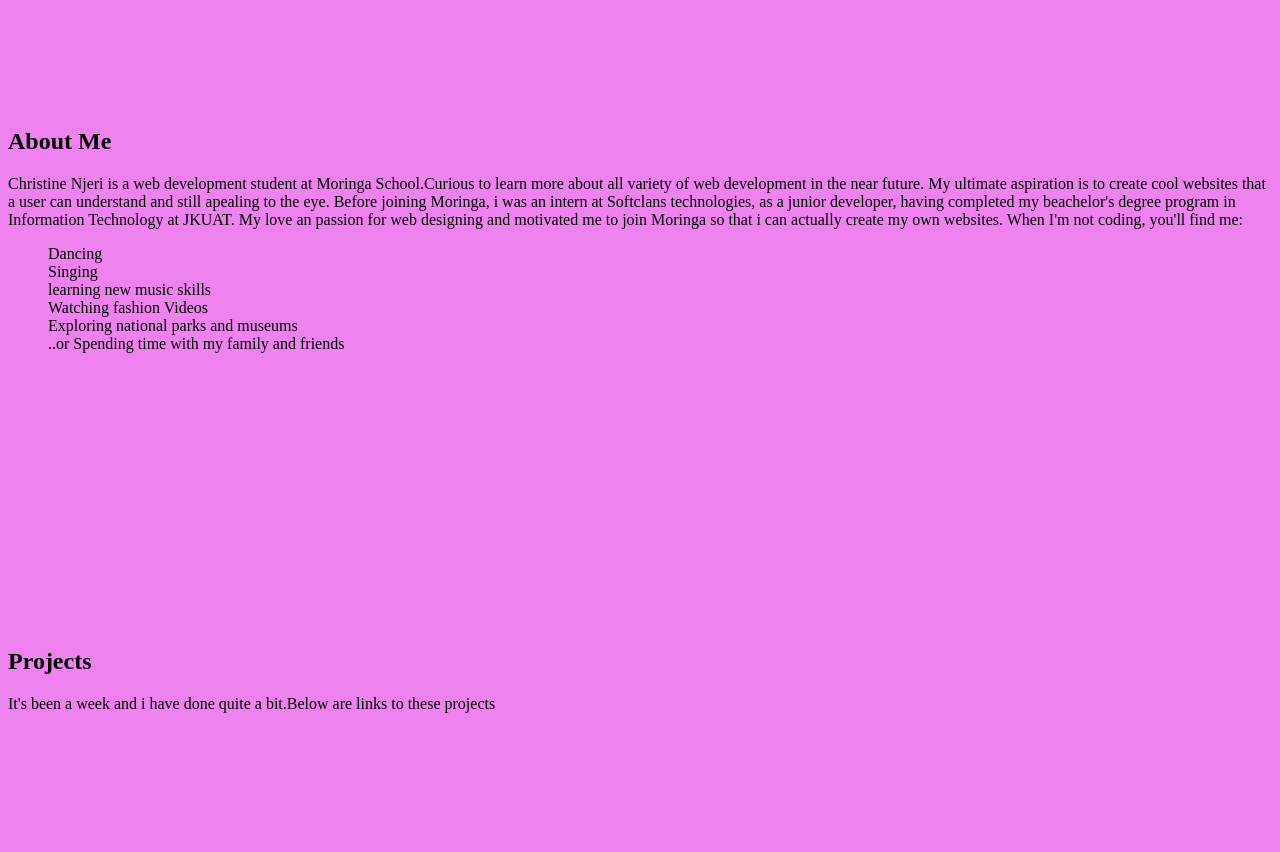
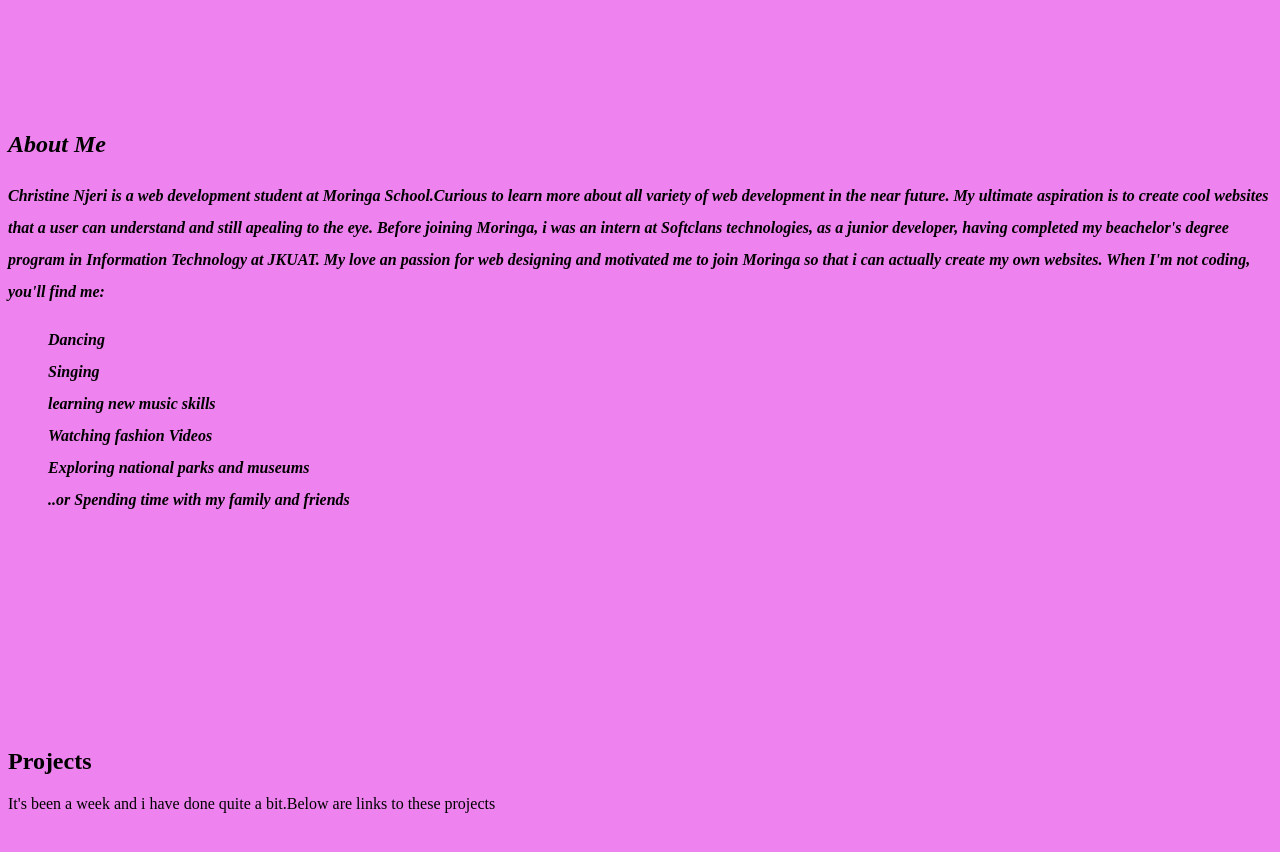
Before and after one commit to Christine-N-Mwaura/Portfolio-project, a plain HTML site: page portfolio-project.html in a window 1280 px wide. Shown: the part 500-1352 px from the top of the page. Drawn offline with Linux system fonts and the light colour scheme.

Commit message:
This commit will add styling to the aboutme section.

```diff
--- a/css/style.css
+++ b/css/style.css
@@ -25,8 +25,10 @@ li{
 
 }
 #aboutme{
-  height: 500px;
-
+  height: 600px;
+  line-height: 200%;
+  font-style: italic;
+  font-weight:bold;
 }
 #home{
   height: 600px;
```
